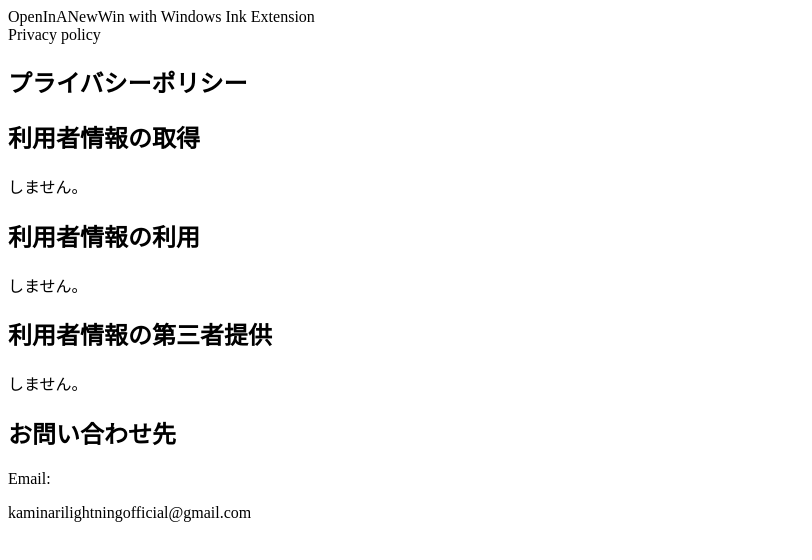
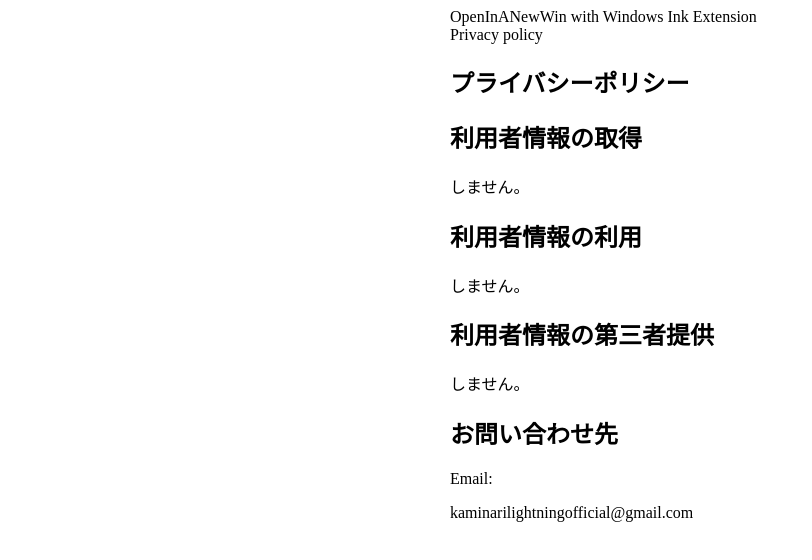
Before and after one commit to KaminariLi/OpenInANewWin_with_Windows_Ink, a plain HTML site: page index.html in a window 1280 px wide. Shown: the whole page, without its empty margins (0-812 px from the left). Drawn offline with Linux system fonts and the light colour scheme; a script that the page names is missing.

Commit message:
revision

```diff
--- a/index.html
+++ b/index.html
@@ -13,6 +13,7 @@
  <script src="main.js"></script>
  </head>
  <body>
+    <div id="body">
  <!----- header----->
  <header>OpenInANewWin with Windows Ink Extension</header>
  <nav>Privacy policy</nav>
@@ -36,5 +37,6 @@
  <!----- footer ----->
  <footer></footer>
  <!----- /footer ----->
+</div>
  </body>
 </html>
--- a/style.css
+++ b/style.css
@@ -0,0 +1,11 @@
+@charset "UTF-8";
+body{
+    text-align: center;
+}
+#body
+    {
+     margin-left:auto;    /* 左側マージンを自動的に空ける */
+     margin-right:auto;   /* 右側マージンを自動的に空ける */
+     text-align:left;     /* 中身を左側表示に戻す */
+     width:380px;         /* 幅を決定する */
+    }
```
